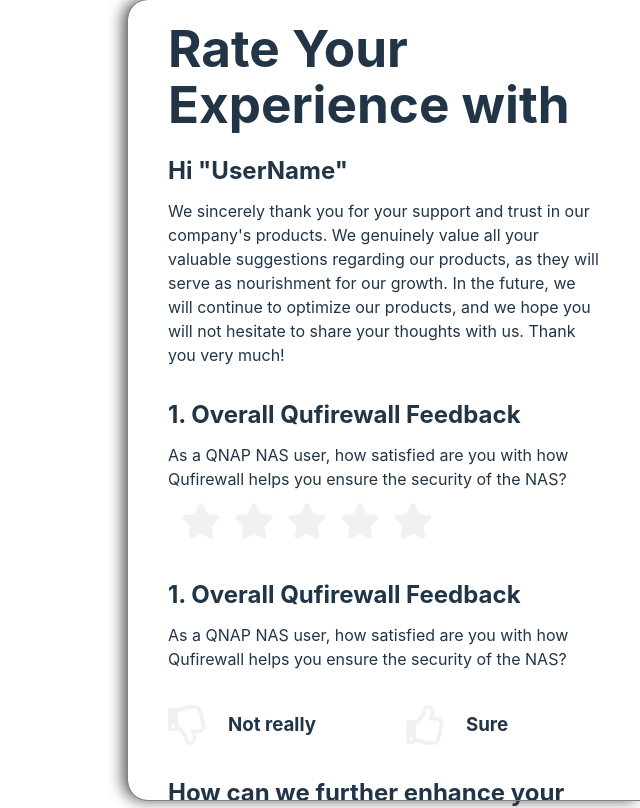
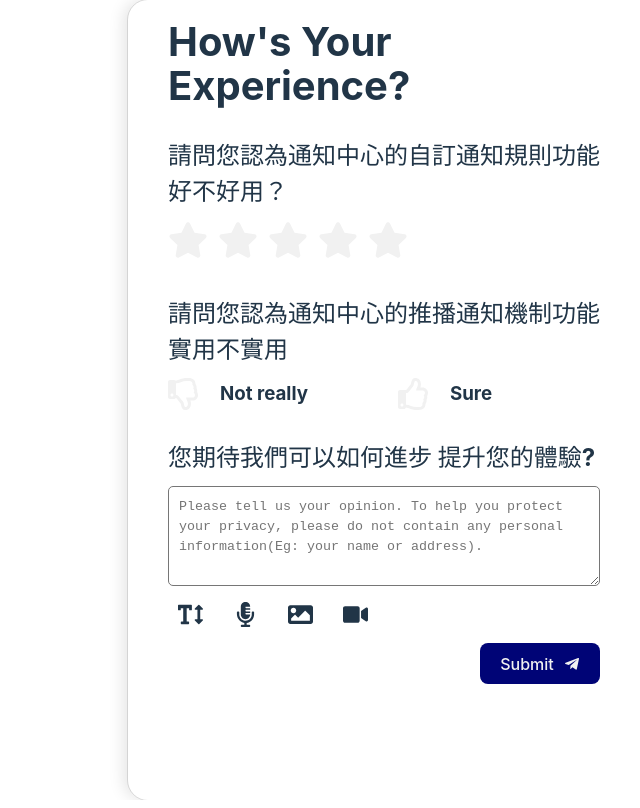
Before and after one commit to ChengXuJustin/Qnap-Feedback-Package, a React (Vite) app: page / in a window 1280 px wide. Shown: the top 808 px of the page, without its empty margins (640-1280 px from the left). Built offline with nearby package versions, Linux system fonts and the light colour scheme.

Commit message:
Feedbacl version update

```diff
--- a/src/App.css
+++ b/src/App.css
@@ -23,8 +23,8 @@
 
 .frame{
   width: 40%;
-  box-shadow: -5px 0px 15px rgb(84, 84, 84);
-  outline: 1px solid rgb(129, 129, 129);
+  box-shadow: -5px 0px 15px rgba(0, 0, 0, 0.1);
+  outline: 1px solid rgba(0, 0, 0, 0.1);
 }
 
 .method-hover-bg:hover{
@@ -84,6 +84,10 @@
   margin-right: 20px;
 }
 
+.mg-r-30{
+  margin-right: 30px;
+}
+
 .mb-10{
   margin-bottom: 10px;
 }
@@ -130,6 +134,7 @@
 
 .hidden{
   opacity: 0;
+  display: none;
 }
 
 .default{
@@ -141,7 +146,7 @@
 }
 
 .fill-thumbD{
-  color: #00b1bd;
+  color: #007e87;
 }
 
 .shadow-md{
@@ -161,3 +166,7 @@
   color: #f1f1f1;
   align-self: start;
 }
+
+.of-y-scl{
+  overflow-y: scroll;
+}
--- a/src/App.jsx
+++ b/src/App.jsx
@@ -1,6 +1,9 @@
 import './App.css'
 import Citation from './components/Citation'
 import Feedback from './components/Feedback'
+import Feedback_1 from './components/Feedback_1'
+import Feedback_2 from './components/Feedback_2'
+import Wizard from './components/Wizard'
 import rating_text from './data/rating.json'
 
 
@@ -8,10 +11,11 @@
 
   return (
 
-    <div className='frame pd-frame bd-rd-frame-20 fh quesps'>
+    <div className='frame pd-frame bd-rd-frame-20 fh quesps of-y-scl'>
 
-      <h1 className='mb-20'>Rate Your Experience with</h1>
+      <h1 className='mb-30' style={{fontSize:'40px'}}>How's Your Experience?</h1>
 
+      {/* <>
         <Citation />
 
         <Feedback
@@ -28,6 +32,17 @@
           id="openQues"
           data={{}}
         />
+      </> */}
+
+
+      {/* Type 1 */}
+      <Feedback_1 />
+
+      {/* Type 2 */}
+      <Feedback_2 />
+
+      {/* Type 3 */}
+      <Wizard />
     </div>
   )
 }
--- /dev/null
+++ b/src/components/Feedback_1.jsx
@@ -0,0 +1,26 @@
+import rating_text from '../data/rating.json'
+import pract_text from '../data/practicality.json'
+import Feedback from './Feedback'
+
+const Feedback_1 = () => {
+  return (
+    <div>
+        <Feedback
+            id="rating"
+            data={rating_text}
+        />
+
+        <Feedback
+            id="practicality"
+            data={pract_text}
+        />
+
+        <Feedback
+            id="openQues"
+            data={{}}
+        />
+    </div>
+  )
+}
+
+export default Feedback_1
--- /dev/null
+++ b/src/components/Feedback_2.jsx
@@ -0,0 +1,11 @@
+import React from 'react'
+
+const Feedback_2 = () => {
+  return (
+    <div>
+
+    </div>
+  )
+}
+
+export default Feedback_2
--- a/src/components/OpenQuestion.jsx
+++ b/src/components/OpenQuestion.jsx
@@ -36,7 +36,7 @@
 
   return (
     <div>
-      <h2 className='mb-10'>How can we further enhance your experience?</h2>
+      <h2 className='mb-10'>您期待我們可以如何進步 提升您的體驗?</h2>
       <form action="" onSubmit={handleSubmit}>
         <textarea
           name="open-question"
--- a/src/components/Practicality.jsx
+++ b/src/components/Practicality.jsx
@@ -32,7 +32,7 @@
                 />
                 <div className='df aln-tm-ct' style={{marginRight:'90px'}}>
                   <ThumbIcon
-                    size={40}
+                    size={32}
                     className={`
                       transition-all duration-200 mg-r-20
                       ${(hover===1 || rating===1) && value===1
@@ -67,7 +67,7 @@
 
     return (
         <div key={index} className='mb-20'>
-            <h2 className='mb-10'>{index+1}. {item.title}</h2>
+            <h2 className='mb-10'>{item.title}</h2>
             {renderParagraph}
         </div>
     )
--- a/src/components/Rating.jsx
+++ b/src/components/Rating.jsx
@@ -30,7 +30,7 @@
                 <FaStar
                   size={40}
                   className={`
-                    transition-all duration-200
+                    transition-all duration-200 mg-r-10
                     ${(hover || rating) >= currentRate
                       ? 'fill-Star' : 'default'}
                     ${hover === currentRate
@@ -58,7 +58,7 @@
 
     return (
         <div key={index} className='mb-20'>
-            <h2 className='mb-10'>{index+1}. {item.title}</h2>
+            <h2 className='mb-10'>{item.title}</h2>
             {renderParagraph}
         </div>
     )
--- /dev/null
+++ b/src/components/Wizard.jsx
@@ -0,0 +1,11 @@
+import React from 'react'
+
+const Wizard = () => {
+  return (
+    <div>
+
+    </div>
+  )
+}
+
+export default Wizard
--- /dev/null
+++ b/src/data/practicality.json
@@ -0,0 +1,9 @@
+[
+    {
+        "id": 1,
+        "title": "請問您認為通知中心的推播通知機制功能實用不實用",
+        "description": [
+            ""
+        ]
+    }
+]
--- a/src/data/rating.json
+++ b/src/data/rating.json
@@ -1,9 +1,9 @@
 [
     {
         "id": 1,
-        "title": "Overall Qufirewall Feedback",
+        "title": "請問您認為通知中心的自訂通知規則功能好不好用？",
         "description": [
-            "As a QNAP NAS user, how satisfied are you with how Qufirewall helps you ensure the security of the NAS?"
+            ""
         ]
     }
 ]
```
Lines whose indentation alone changed are shown as unchanged.
